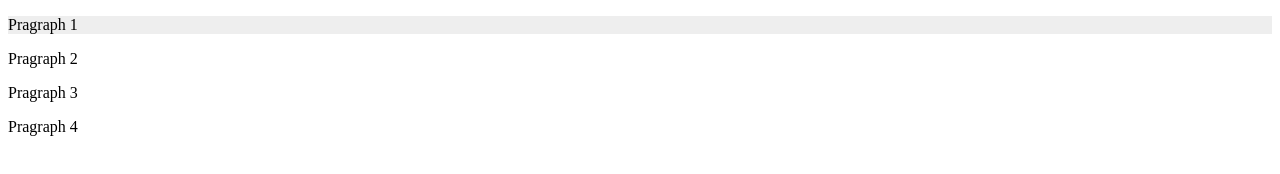
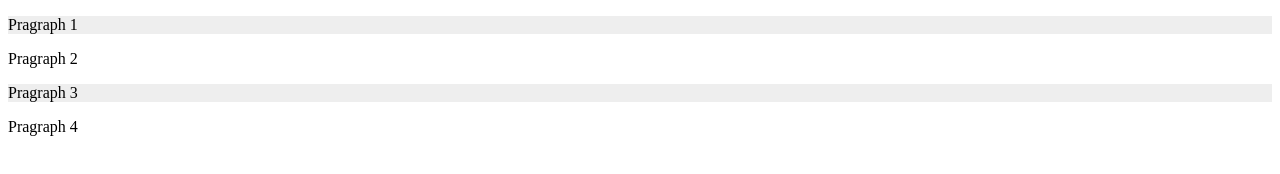
Before and after one commit to acciojob/class-practise-PriyaSandal, a website: page main.html in a window 1280 px wide. Drawn offline with Linux system fonts and the light colour scheme.

Commit message:
created a submission

```diff
--- a/styles.css
+++ b/styles.css
@@ -1,5 +1,9 @@
 /*  your css code here. If applicable */
-.a,b{
+.a{
 	background-color : #eee;
 	font color :   #00f;
 }
+.b{
+	background-color : #eee;
+	font color :   #00f;
+}
```
